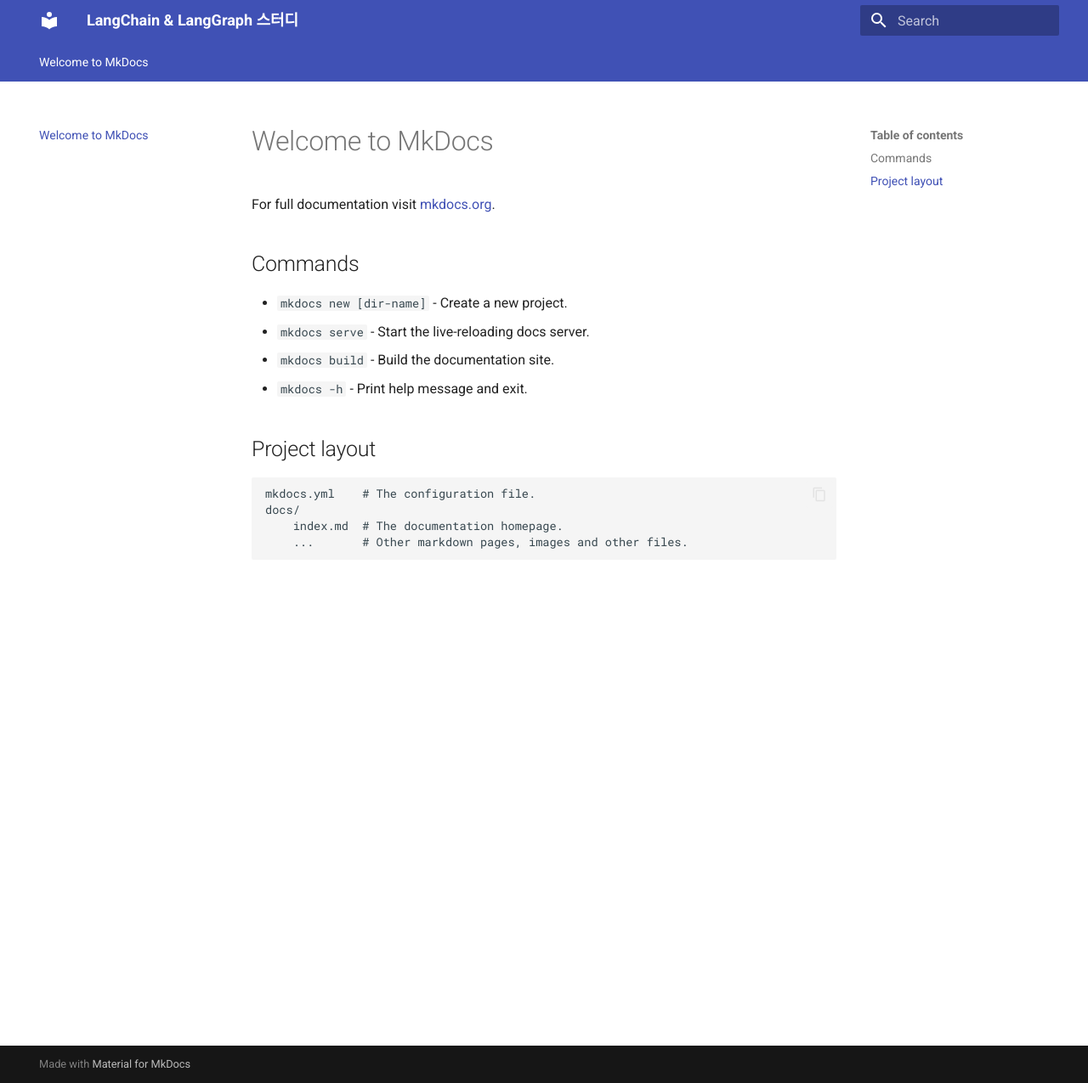
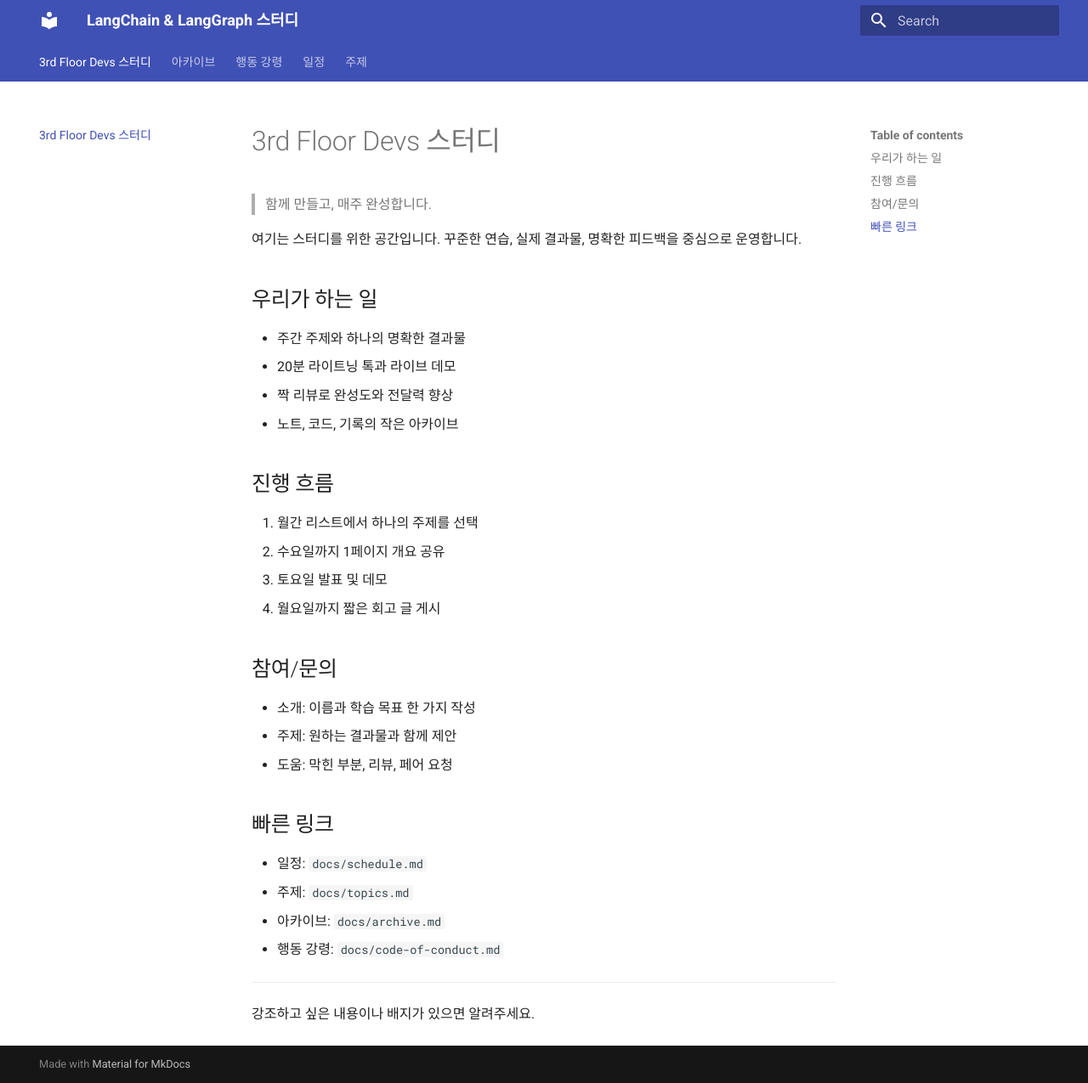
Before and after one commit to 3rd-floor-devs/3rd-floor-devs.github.io, an MkDocs documentation site: the page built from docs/index.md, in a window 1280 px wide and 1275 px high. Shown: the whole window at 85% size. Built offline with MkDocs 1.6.1 and Material for MkDocs 9.7.7, drawn with Linux system fonts in a browser that asks for light colours.

Commit message:
second mokup commit

```diff
--- /dev/null
+++ b/docs/archive.md
@@ -0,0 +1,17 @@
+# 아카이브
+
+스터디에서 만든 결과물을 간단히 모아둡니다.
+
+## 2024-03
+
+- 예시 프로젝트: 미니 대시보드 (링크)
+- 발표: 캐시 전략 요약 (링크)
+
+## 2024-02
+
+- 예시 프로젝트: 컴포넌트 라이브러리 (링크)
+- 발표: 테스트 전략 정리 (링크)
+
+---
+
+링크는 실제 자료가 준비되면 업데이트합니다.
--- /dev/null
+++ b/docs/code-of-conduct.md
@@ -0,0 +1,22 @@
+# 행동 강령
+
+우리는 서로를 존중하며 안전한 학습 환경을 만듭니다.
+
+## 기본 원칙
+
+- 서로의 배경과 관점을 존중합니다.
+- 비난보다 개선 방향에 집중합니다.
+- 개인 정보를 함부로 공유하지 않습니다.
+
+## 피드백 가이드
+
+- 구체적으로 말합니다: 상황, 영향, 제안을 포함합니다.
+- 사람보다 문제에 집중합니다.
+- 필요하면 비공개로 논의합니다.
+
+## 문제 발생 시
+
+- 운영진에게 바로 알려주세요.
+- 가능한 한 빠르게 확인하고 조치합니다.
+
+감사합니다.
--- a/docs/index.md
+++ b/docs/index.md
@@ -1,17 +1,36 @@
-# Welcome to MkDocs
+# 3rd Floor Devs 스터디
 
-For full documentation visit [mkdocs.org](https://www.mkdocs.org).
+> 함께 만들고, 매주 완성합니다.
 
-## Commands
+여기는 스터디를 위한 공간입니다. 꾸준한 연습, 실제 결과물, 명확한 피드백을 중심으로 운영합니다.
 
-* `mkdocs new [dir-name]` - Create a new project.
-* `mkdocs serve` - Start the live-reloading docs server.
-* `mkdocs build` - Build the documentation site.
-* `mkdocs -h` - Print help message and exit.
+## 우리가 하는 일
 
-## Project layout
+- 주간 주제와 하나의 명확한 결과물
+- 20분 라이트닝 톡과 라이브 데모
+- 짝 리뷰로 완성도와 전달력 향상
+- 노트, 코드, 기록의 작은 아카이브
 
-    mkdocs.yml    # The configuration file.
-    docs/
-        index.md  # The documentation homepage.
-        ...       # Other markdown pages, images and other files.
+## 진행 흐름
+
+1. 월간 리스트에서 하나의 주제를 선택
+2. 수요일까지 1페이지 개요 공유
+3. 토요일 발표 및 데모
+4. 월요일까지 짧은 회고 글 게시
+
+## 참여/문의
+
+- 소개: 이름과 학습 목표 한 가지 작성
+- 주제: 원하는 결과물과 함께 제안
+- 도움: 막힌 부분, 리뷰, 페어 요청
+
+## 빠른 링크
+
+- 일정: `docs/schedule.md`
+- 주제: `docs/topics.md`
+- 아카이브: `docs/archive.md`
+- 행동 강령: `docs/code-of-conduct.md`
+
+---
+
+강조하고 싶은 내용이나 배지가 있으면 알려주세요.
--- /dev/null
+++ b/docs/schedule.md
@@ -0,0 +1,21 @@
+# 일정
+
+스터디는 매주 같은 리듬으로 운영합니다.
+
+## 주간 일정
+
+- 월요일: 주간 주제 공지 및 참가 확인
+- 수요일: 1페이지 개요 공유 마감
+- 토요일: 발표 및 데모
+- 월요일: 회고 글 게시 마감
+
+## 월간 리듬
+
+- 1주차: 온보딩 및 가벼운 주제
+- 2~3주차: 심화 주제와 결과물 제작
+- 4주차: 데모 데이 및 회고 정리
+
+## 캘린더 공유
+
+- 일정 변경은 최소 1주 전에 공유합니다.
+- 휴식 주간은 월간 계획에 반영합니다.
--- /dev/null
+++ b/docs/topics.md
@@ -0,0 +1,21 @@
+# 주제
+
+매달 1~2개의 메인 주제를 정하고, 각자 원하는 결과물을 선택합니다.
+
+## 예시 주제
+
+- 프론트엔드: UI 컴포넌트 제작, 성능 최적화
+- 백엔드: API 설계, 캐시 전략
+- 데이터/AI: 모델 실험, 데이터 파이프라인
+- 협업: 코드리뷰 규칙, 문서화 개선
+
+## 제안 방식
+
+1. 주제 제목
+2. 기대 결과물 (예: 데모, 글, 코드)
+3. 필요한 참고자료 또는 도구
+
+## 선정 기준
+
+- 1주 안에 완성 가능한 범위
+- 공유 가치가 분명한 결과물
```
